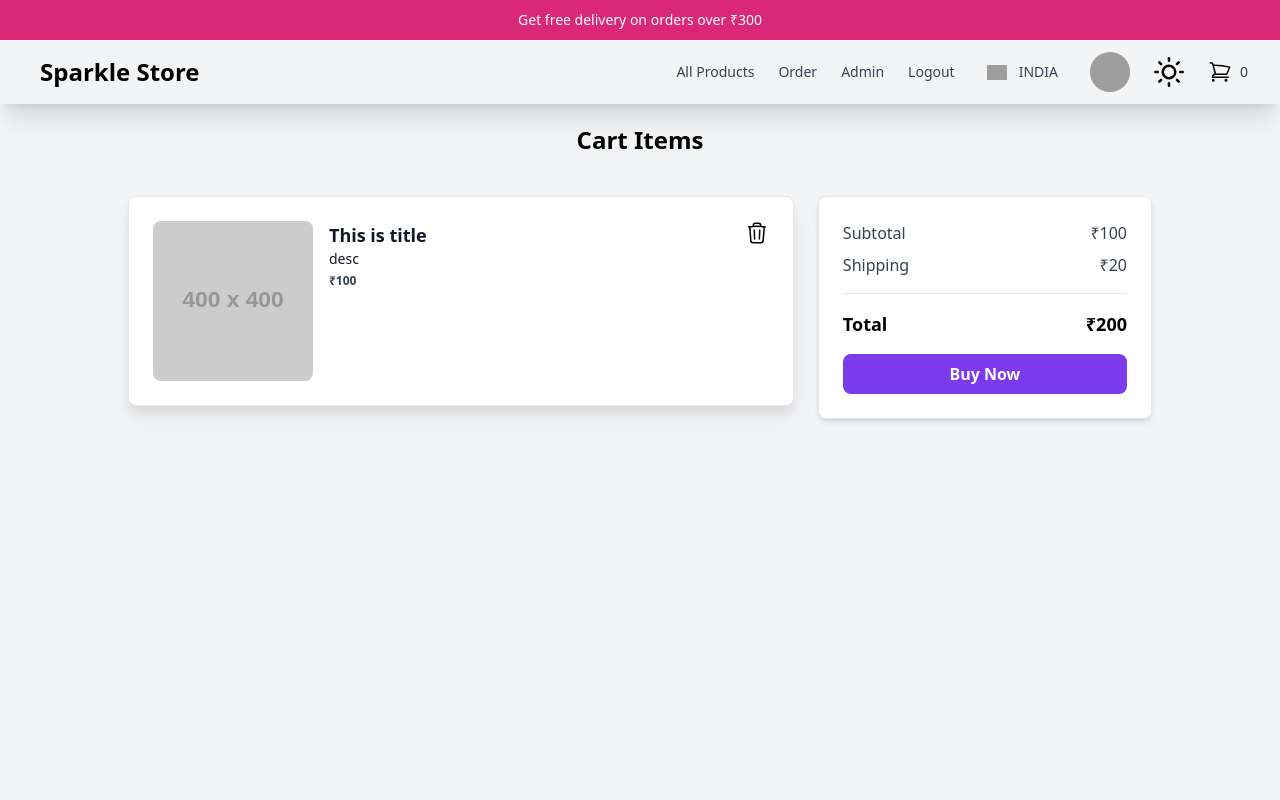
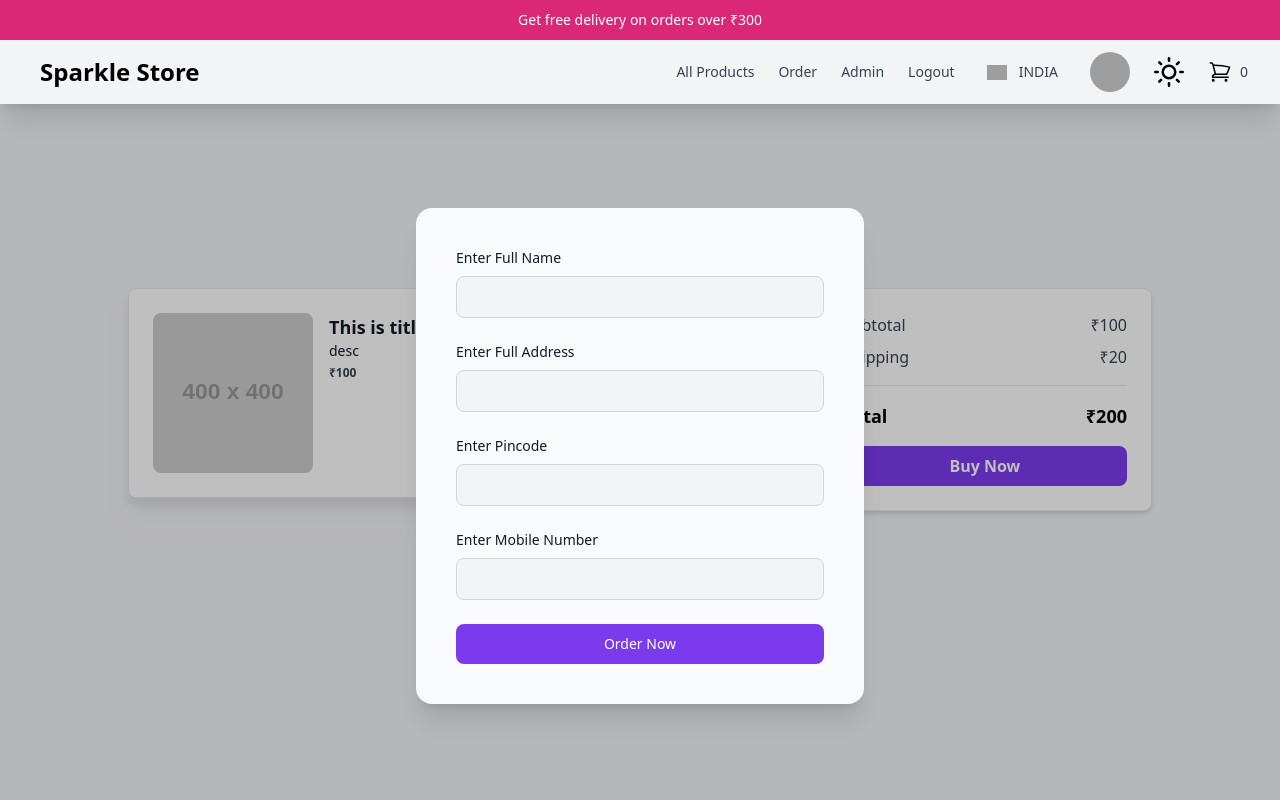
Before and after one commit to SohamShedale/Sparkle-Store, a React (Vite) app: page /cart in a window 1280 px wide. Both pictures are taken after a click on the button "Buy Now". Shown: the top 800 px of the page. Built offline with nearby package versions, Linux system fonts and the light colour scheme; grey boxes are pictures that could not be loaded.

Commit message:
add form to buy products

```diff
--- /dev/null
+++ b/src/components/modal/Modal.jsx
@@ -0,0 +1,138 @@
+import { Dialog, Transition } from "@headlessui/react";
+import { Fragment, useState } from "react";
+
+export default function Modal() {
+  let [isOpen, setIsOpen] = useState(false);
+
+  function closeModal() {
+    setIsOpen(false);
+  }
+
+  function openModal() {
+    setIsOpen(true);
+  }
+
+  return (
+    <>
+      <div className="  text-center rounded-lg text-white font-bold">
+        <button
+          type="button"
+          onClick={openModal}
+          className="w-full  bg-violet-600 py-2 text-center rounded-lg text-white font-bold bg-green-600"
+        >
+          Buy Now
+        </button>
+      </div>
+
+      <Transition appear show={isOpen} as={Fragment}>
+        <Dialog as="div" className="relative z-10" onClose={closeModal}>
+          <Transition.Child
+            as={Fragment}
+            enter="ease-out duration-300"
+            enterFrom="opacity-0"
+            enterTo="opacity-100"
+            leave="ease-in duration-200"
+            leaveFrom="opacity-100"
+            leaveTo="opacity-0"
+          >
+            <div className="fixed inset-0 bg-black bg-opacity-25" />
+          </Transition.Child>
+
+          <div className="fixed inset-0 overflow-y-auto">
+            <div className="flex min-h-full items-center justify-center p-4 text-center">
+              <Transition.Child
+                as={Fragment}
+                enter="ease-out duration-300"
+                enterFrom="opacity-0 scale-95"
+                enterTo="opacity-100 scale-100"
+                leave="ease-in duration-200"
+                leaveFrom="opacity-100 scale-100"
+                leaveTo="opacity-0 scale-95"
+              >
+                <Dialog.Panel className="w-full max-w-md transform overflow-hidden rounded-2xl p-2 text-left align-middle shadow-xl transition-all bg-gray-50 mt-28">
+                  <section className="">
+                    <div className="flex flex-col items-center justify-center py-8 mx-auto  lg:py-0">
+                      <div className="w-full  rounded-lg md:mt-0 sm:max-w-md xl:p-0 ">
+                        <div className="p-6 space-y-4 md:space-y-6 sm:p-8">
+                          <form className="space-y-4 md:space-y-6" action="#">
+                            <div>
+                              <label
+                                htmlFor="name"
+                                className="block mb-2 text-sm font-medium text-gray-900"
+                              >
+                                Enter Full Name
+                              </label>
+                              <input
+                                type="name"
+                                name="name"
+                                id="name"
+                                className=" border outline-0 border-gray-300 text-gray-900 sm:text-sm rounded-lg focus:ring-primary-600 focus:border-primary-600 block w-full p-2.5 bg-gray-100"
+                                required
+                              />
+                            </div>
+                            <div>
+                              <label
+                                htmlFor="email"
+                                className="block mb-2 text-sm font-medium text-gray-900"
+                              >
+                                Enter Full Address
+                              </label>
+                              <input
+                                type="text"
+                                name="address"
+                                id="address"
+                                className=" border outline-0 border-gray-300 text-gray-900 sm:text-sm rounded-lg focus:ring-primary-600 focus:border-primary-600 block w-full p-2.5 bg-gray-100"
+                                required
+                              />
+                            </div>
+                            <div>
+                              <label
+                                htmlFor="pincode"
+                                className="block mb-2 text-sm font-medium text-gray-900"
+                              >
+                                Enter Pincode
+                              </label>
+                              <input
+                                type="text"
+                                name="pincode"
+                                id="pincode"
+                                className=" border outline-0 border-gray-300 text-gray-900 sm:text-sm rounded-lg focus:ring-primary-600 focus:border-primary-600 block w-full p-2.5 bg-gray-100"
+                                required
+                              />
+                            </div>
+                            <div>
+                              <label
+                                htmlFor="mobileNumber"
+                                className="block mb-2 text-sm font-medium text-gray-900"
+                              >
+                                Enter Mobile Number
+                              </label>
+                              <input
+                                type="text"
+                                name="mobileNumber"
+                                id="mobileNumber"
+                                className=" border outline-0 border-gray-300 text-gray-900 sm:text-sm rounded-lg focus:ring-primary-600 focus:border-primary-600 block w-full p-2.5 bg-gray-100"
+                                required
+                              />
+                            </div>
+                          </form>
+                          <button
+                            onClick={closeModal}
+                            type="button"
+                            className="focus:outline-none w-full text-white bg-violet-600 bg-green-600 hover:bg-violet-800  outline-0 font-medium rounded-lg text-sm px-5 py-2.5 "
+                          >
+                            Order Now
+                          </button>
+                        </div>
+                      </div>
+                    </div>
+                  </section>
+                </Dialog.Panel>
+              </Transition.Child>
+            </div>
+          </div>
+        </Dialog>
+      </Transition>
+    </>
+  );
+}
--- a/src/pages/cart/Cart.jsx
+++ b/src/pages/cart/Cart.jsx
@@ -1,6 +1,7 @@
 import React, { useContext } from "react";
 import myContext from "../../context/data/myContext";
 import Layout from "../../components/layout/Layout";
+import Modal from "../../components/modal/Modal";
 
 function Cart() {
   const context = useContext(myContext);
@@ -9,7 +10,7 @@ function Cart() {
   return (
     <Layout>
       <div
-        className="h-screen bg-gray-100 pt-5 "
+        className="h-screen bg-gray-100 pt-28  "
         style={{
           backgroundColor: mode === "dark" ? "#282c34" : "",
           color: mode === "dark" ? "white" : "",
@@ -123,13 +124,7 @@ function Cart() {
                 </p>
               </div>
             </div>
-            {/* <Modal  /> */}
-            <button
-              type="button"
-              className="w-full  bg-violet-600 py-2 text-center rounded-lg text-white font-bold "
-            >
-              Buy Now
-            </button>
+            <Modal />
           </div>
         </div>
       </div>
```
